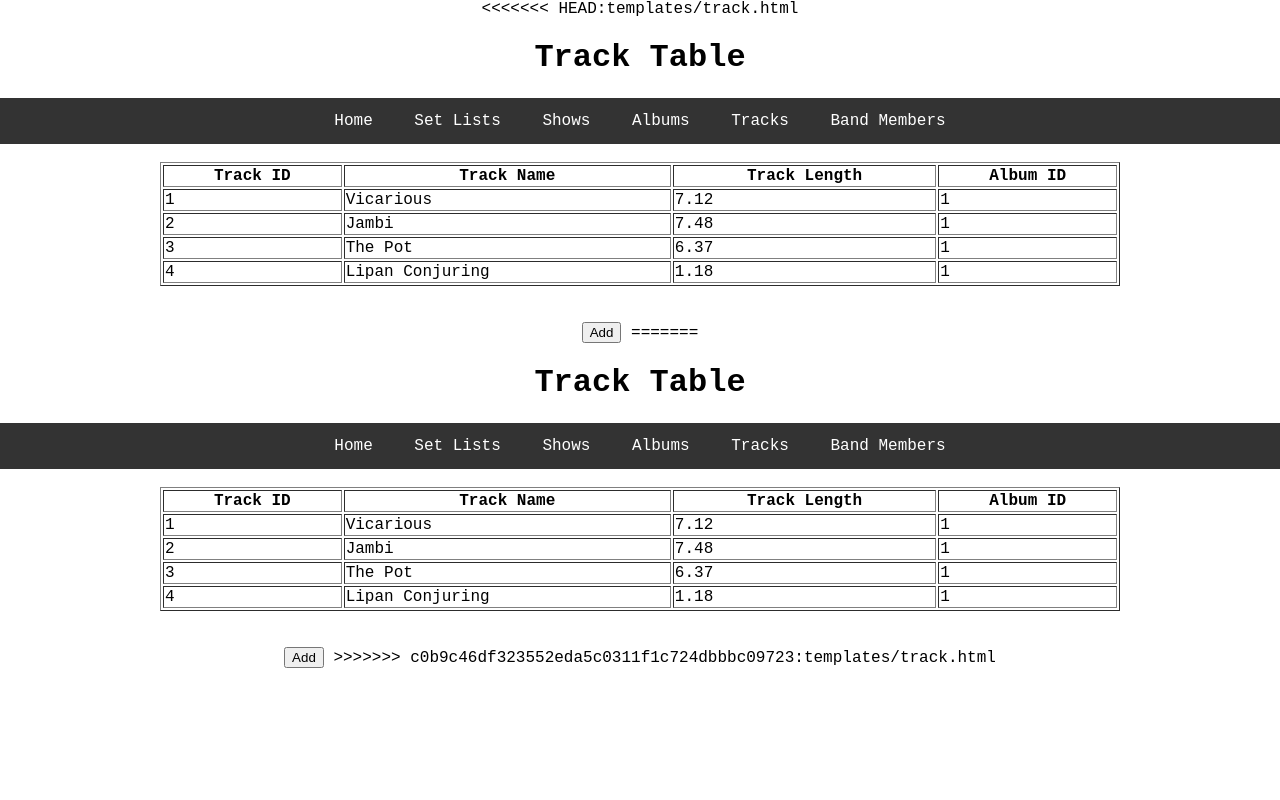
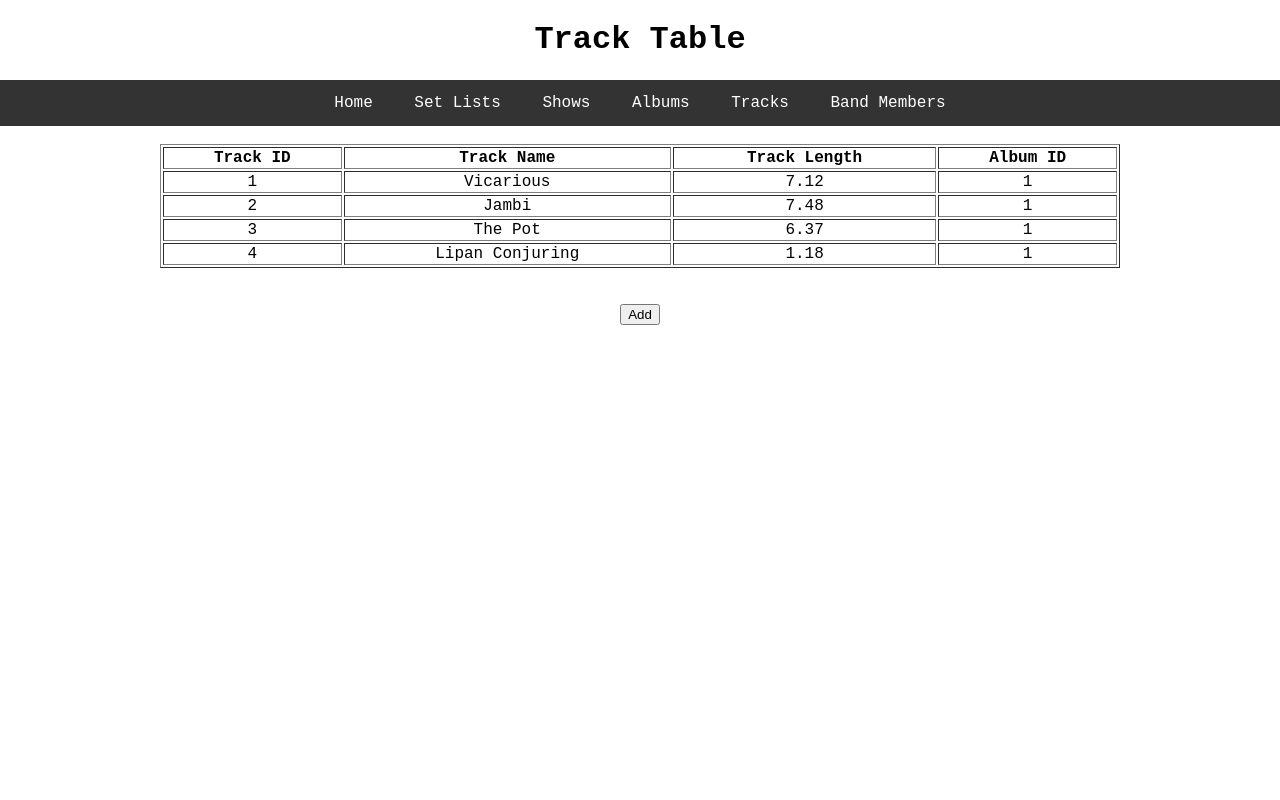
Before and after one commit to susiebeep/Introduction-to-Databases, a Flask app: page /track in a window 1280 px wide. Run offline with Flask 2, Linux system fonts and the light colour scheme.

Commit message:
fixing added lines

```diff
--- a/templates/track.html
+++ b/templates/track.html
@@ -1,4 +1,3 @@
-<<<<<<< HEAD:templates/track.html
 <!DOCTYPE html>
 <html>
   <head>
@@ -54,61 +53,3 @@
 <br>
 <a href="http://flip3.engr.oregonstate.edu:3975/add_track"><button type="button">Add</button></a>
  </body>
-=======
-<!DOCTYPE html>
-<html>
-  <head>
-    <title>Track</title>
-    <link rel="stylesheet" type= "text/css" href= "{{ url_for('static', filename= 'css/style.css')}}" />
-  </head>
-  <body>
- <h1>Track Table </h1>
-<nav class = "myMenu">
-		<ul>
-			<li><a href="http://flip3.engr.oregonstate.edu:3975/">Home</a></li>
-			<li><a href="http://flip3.engr.oregonstate.edu:3975/set_list">Set Lists</a></li>
-			<li><a href="http://flip3.engr.oregonstate.edu:3975/shows">Shows</a></li>
-			<li><a href="http://flip3.engr.oregonstate.edu:3975/album">Albums</a></li>
-			<li><a href="http://flip3.engr.oregonstate.edu:3975/track">Tracks</a></li>
-			<li><a href="http://flip3.engr.oregonstate.edu:3975/band_members">Band Members</a></li>
-		</ul>
-	</nav>
-<br>
-<table style="width:75%" table border="1" table align = "center">
-  <tr>
-    <th>Track ID</th>
-    <th>Track Name</th>
-    <th>Track Length</th>
-	<th>Album ID</th>
-  </tr>
-  <tr>
-    <td>1</td>
-    <td>Vicarious</td>
-    <td>7.12</td>
-	<td>1</td>
-  </tr>
-  <tr>
-    <td>2</td>
-    <td>Jambi</td>
-    <td>7.48</td>
-	<td>1</td>
-  </tr>
-  <tr>
-    <td>3</td>
-    <td>The Pot</td>
-    <td>6.37</td>
-	<td>1</td>
-  </tr>
-  <tr>
-    <td>4</td>
-    <td>Lipan Conjuring</td>
-    <td>1.18</td>
-	<td>1</td>
-  </tr>
-</table>
-<br>
-<br>
-<a href="http://flip3.engr.oregonstate.edu:3975/add_track"><button type="button">Add</button></a>
- </body>
->>>>>>> c0b9c46df323552eda5c0311f1c724dbbbc09723:templates/track.html
-</html>
```
